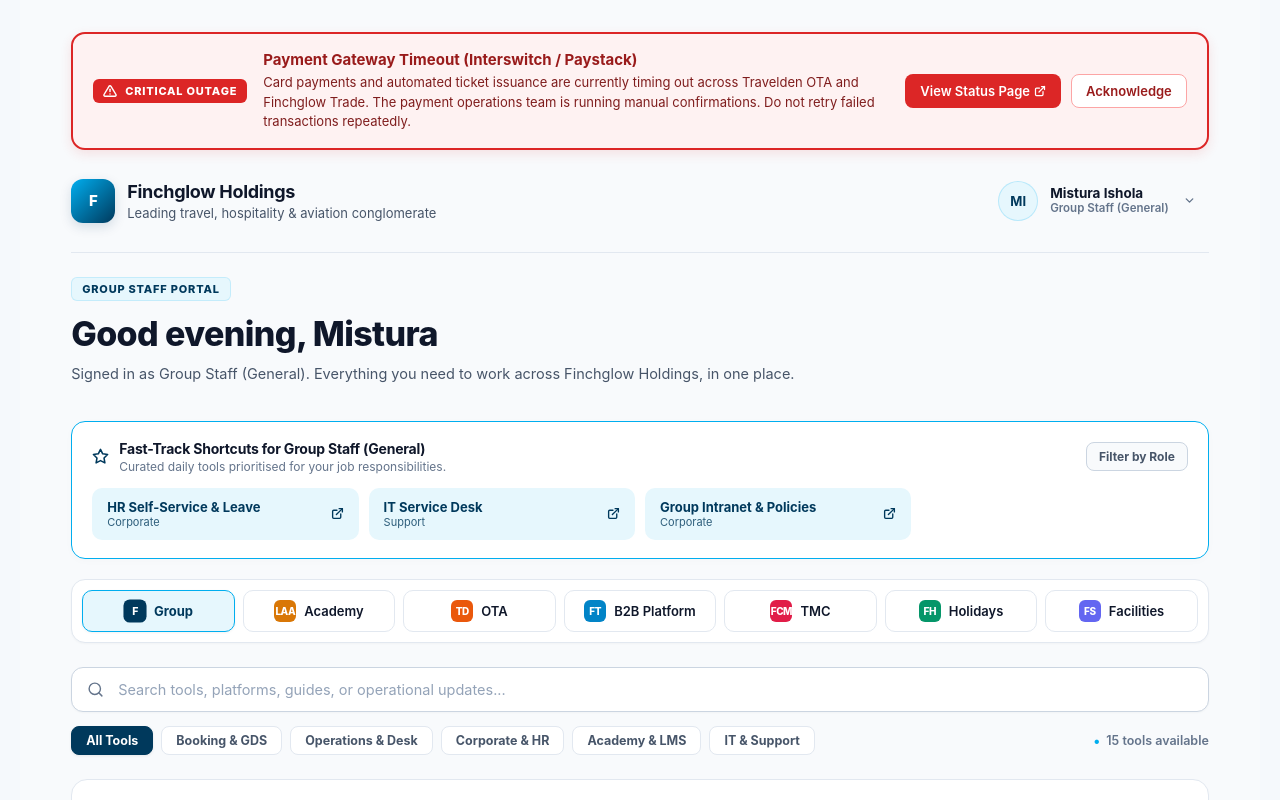
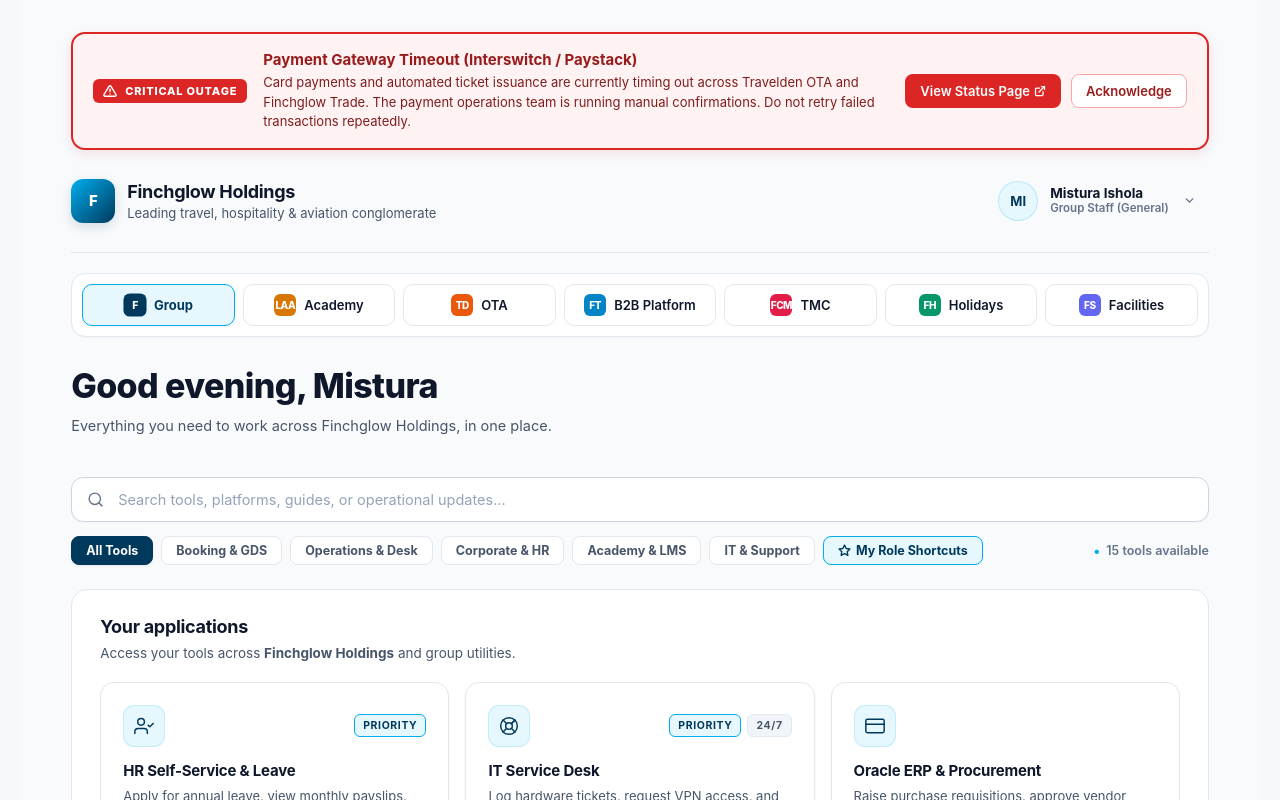
Before and after one commit to MisturaDev/finchglow-staff-portal, a React (Vite) app: page / in a window 1280 px wide. Shown: the top 800 px of the page. Built offline with nearby package versions, Linux system fonts and the light colour scheme.

Commit message:
feat(shortcuts): embed role priority shortcuts into SearchBar and AppLauncher

```diff
--- a/src/App.tsx
+++ b/src/App.tsx
@@ -7,7 +7,6 @@
 import { AppLauncher } from './components/AppLauncher/AppLauncher'
 import { NewsFeed } from './components/NewsFeed/NewsFeed'
 import { RoleSwitcher } from './components/RoleSwitcher/RoleSwitcher'
-import { RoleShortcuts } from './components/RoleShortcuts/RoleShortcuts'
 import './App.css'
 
 function App() {
@@ -126,45 +125,37 @@
           />
         </header>
 
-        {/* Personal Welcome Hero */}
-        <section className="welcome">
-          <p className="eyebrow">
-            {activeCompany.id === 'all'
-              ? 'GROUP STAFF PORTAL'
-              : `${activeCompany.shortName.toUpperCase()} WORKSPACE`}
-          </p>
-          <h2>{greeting}, {currentEmployee.name.split(' ')[0]}</h2>
-          <p>
-            {activeCompany.id === 'all'
-              ? `Signed in as ${currentRole.label}. Everything you need to work across Finchglow Holdings, in one place.`
-              : `Showing dedicated applications, alerts, and operational updates for ${activeCompany.name}.`}
-          </p>
-        </section>
-
-        {/* Priority Fast-Track Shortcuts for Active Role */}
-        <RoleShortcuts
-          currentRole={currentRole}
-          apps={apps}
-          filterByRoleOnly={filterByRoleOnly}
-          onToggleFilterByRole={() => setFilterByRoleOnly((prev) => !prev)}
-        />
-
-        {/* Accessible Company Switcher */}
+        {/* Accessible Company Switcher (Top Workspace Selector) */}
         <CompanySwitcher
           companies={companies}
           selectedCompanyId={selectedCompanyId}
           onSelectCompany={setSelectedCompanyId}
         />
 
+        {/* Personal Welcome Hero */}
+        <section className="welcome">
+          <h2>{greeting}, {currentEmployee.name.split(' ')[0]}</h2>
+
+          <p>
+            {activeCompany.id === 'all'
+              ? 'Everything you need to work across Finchglow Holdings, in one place.'
+              : `Showing dedicated applications, alerts, and operational updates for ${activeCompany.name}.`}
+          </p>
+        </section>
+
         {/* Cross-Cutting Search & Filter */}
         <SearchBar
+          searchQuery={searchQuery}
+          onSearchChange={setSearchQuery}
+          selectedCategory={selectedCategory}
+          onCategoryChange={setSelectedCategory}
+          filterByRoleOnly={filterByRoleOnly}
+          onToggleFilterByRole={() => setFilterByRoleOnly((prev) => !prev)}
+          roleLabel={currentRole.label}
+          totalResults={filteredApps.length}
+        />
 
-        searchQuery={searchQuery}
-        onSearchChange={setSearchQuery}
-        selectedCategory={selectedCategory}
-        onCategoryChange={setSelectedCategory}
-        totalResults={filteredApps.length}
-      />
+
 
       {/* Loading Skeleton Simulation */}
       {isLoading ? (
@@ -194,6 +185,7 @@
               apps={filteredApps}
               searchQuery={searchQuery}
               onClearSearch={handleResetFilters}
+              roleShortcutIds={currentRole.defaultShortcuts}
             />
           </section>
 
--- a/src/components/AppLauncher/AppLauncher.css
+++ b/src/components/AppLauncher/AppLauncher.css
@@ -49,6 +49,13 @@
   border-color: var(--accent);
 }
 
+.app-badges-group {
+  display: flex;
+  align-items: center;
+  gap: 6px;
+  flex-wrap: wrap;
+}
+
 .app-badge {
   font-size: 10.5px;
   font-weight: 750;
@@ -60,6 +67,13 @@
   color: #475569;
   border: 1px solid #E2E8F0;
 }
+
+.app-badge-role {
+  background: var(--accent-soft);
+  color: var(--accent-dark);
+  border-color: var(--accent);
+}
+
 
 .app-card-body {
   flex: 1;
--- a/src/components/AppLauncher/AppLauncher.tsx
+++ b/src/components/AppLauncher/AppLauncher.tsx
@@ -7,12 +7,14 @@
   apps: AppItem[];
   searchQuery: string;
   onClearSearch: () => void;
+  roleShortcutIds?: string[];
 }
 
 export const AppLauncher: React.FC<AppLauncherProps> = ({
   apps,
   searchQuery,
   onClearSearch,
+  roleShortcutIds = [],
 }) => {
   if (apps.length === 0) {
     return (
@@ -39,15 +41,23 @@
 
   return (
     <div className="app-launcher-grid" role="list" aria-label="Application launcher grid">
-      {apps.map((app) => (
+      {apps.map((app) => {
+        const isPriority = roleShortcutIds.includes(app.id);
+
+        return (
           <article key={app.id} className="app-card" role="listitem">
             <div className="app-card-header">
               <div className="app-card-icon" aria-hidden="true">
                 <Icon name={app.icon} size={20} strokeWidth={1.75} />
               </div>
+              <div className="app-badges-group">
+                {isPriority && (
+                  <span className="app-badge app-badge-role">Priority</span>
+                )}
                 {app.badge && (
                   <span className="app-badge">{app.badge}</span>
                 )}
+              </div>
             </div>
 
             <div className="app-card-body">
@@ -69,7 +79,8 @@
               </a>
             </div>
           </article>
-      ))}
+        );
+      })}
     </div>
   );
 };
--- a/src/components/SearchBar/SearchBar.css
+++ b/src/components/SearchBar/SearchBar.css
@@ -105,6 +105,22 @@
   color: #FFFFFF;
 }
 
+.role-filter-pill {
+  display: inline-flex;
+  align-items: center;
+  gap: 5px;
+  border-color: var(--accent);
+  color: var(--accent-dark);
+  background: var(--accent-soft);
+}
+
+.role-filter-pill:hover {
+  background: var(--accent);
+  color: #FFFFFF;
+  border-color: var(--accent);
+}
+
+
 .search-counter {
   margin-left: auto;
   font-size: 12.5px;
--- a/src/components/SearchBar/SearchBar.tsx
+++ b/src/components/SearchBar/SearchBar.tsx
@@ -8,6 +8,9 @@
   onSearchChange: (query: string) => void;
   selectedCategory: AppCategory | 'all';
   onCategoryChange: (category: AppCategory | 'all') => void;
+  filterByRoleOnly: boolean;
+  onToggleFilterByRole: () => void;
+  roleLabel: string;
   totalResults: number;
 }
 
@@ -25,6 +28,9 @@
   onSearchChange,
   selectedCategory,
   onCategoryChange,
+  filterByRoleOnly,
+  onToggleFilterByRole,
+  roleLabel,
   totalResults,
 }) => {
   return (
@@ -55,19 +61,34 @@
 
       <div className="category-filter-bar" role="group" aria-label="Filter applications by category">
         {CATEGORIES.map((cat) => {
-          const isActive = selectedCategory === cat.id;
+          const isActive = selectedCategory === cat.id && !filterByRoleOnly;
           return (
             <button
               key={cat.id}
               type="button"
               className={`category-pill ${isActive ? 'category-pill-active' : ''}`}
               aria-pressed={isActive}
-              onClick={() => onCategoryChange(cat.id)}
+              onClick={() => {
+                if (filterByRoleOnly) onToggleFilterByRole();
+                onCategoryChange(cat.id);
+              }}
             >
               {cat.label}
             </button>
           );
         })}
+
+        {/* Seamless Role Shortcuts Filter Button */}
+        <button
+          type="button"
+          className={`category-pill role-filter-pill ${filterByRoleOnly ? 'category-pill-active' : ''}`}
+          aria-pressed={filterByRoleOnly}
+          onClick={onToggleFilterByRole}
+          title={`Filter tools specifically prioritized for ${roleLabel}`}
+        >
+          <Icon name="star" size={13} strokeWidth={2.5} />
+          <span>My Role Shortcuts</span>
+        </button>
 
         <div className="search-counter" aria-live="polite">
           <span className="counter-bullet" aria-hidden="true">•</span>
```
Lines whose indentation alone changed are shown as unchanged.
